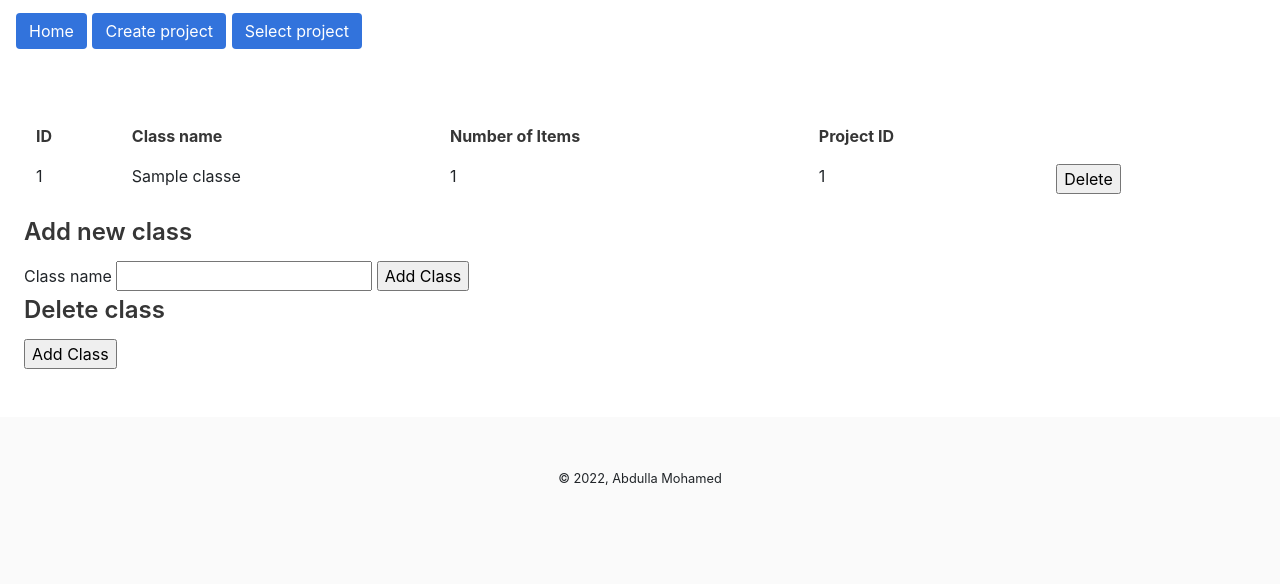
After one commit to ahmohamed1/inspectionBox, a Flask app: template website/templates/project_info.html in a window 1280 px wide. The commit adds this page. Shown: the top 584 px of the page. Run offline with Flask 2, Linux system fonts and the light colour scheme; the template is opened without the code that fills it: values that come from a table or form of the project are taken from there, others are empty; tables that the repository leaves empty hold one stand-in row (values such as "Sample post"); form fields are guessed from the names that the template uses; some libraries are stand-ins or nearby versions.

Commit message:
This commit contain new format to update classes in project, and delete them as well. session has been used to simplify the user use and elemenate the selection of project at every page. the layout of the project has been modified to expand the code readablility.

```diff
--- a/website/__init__.py
+++ b/website/__init__.py
@@ -18,14 +18,15 @@ def create_app():
 
     from .views import views
     from .collectData import collectData
+    from .views_projects import views_projects
     app.register_blueprint(views, url_prefix='/')
     app.register_blueprint(collectData, url_prefix='/')
+    app.register_blueprint(views_projects, url_prefix='/')
 
     from .database_model import Project, Classes
     create_database(app)
 
     return app
-
 
 def create_database(app):
     if not path.exists('website/' + DB_NAME):
--- a/website/database_model.py
+++ b/website/database_model.py
@@ -1,5 +1,4 @@
 from . import db
-from flask_login import UserMixin
 from sqlalchemy.sql import func  # this use to get  the data created
 
 class Project(db.Model):
@@ -12,6 +11,8 @@ class Project(db.Model):
     date = db.Column(db.DateTime(timezone=True), default=func.now())
     #user_id = db.Column(db.Integer, db.ForeignKey('user.id'))
 
+    def __repr__(self):
+        return '{}'.format(self.name)
 
 class Classes(db.Model):
     id = db.Column(db.Integer, primary_key=True)
--- a/website/templates/layout.html
+++ b/website/templates/layout.html
@@ -25,10 +25,14 @@
       <nav class="navbar" aria-label="main navigation">
         <div class="navbar-brand">
             <a class="button is-link" href="/">Home</a>
-          <a class="button is-link" href="/createproject">Create project</a>
+            <a class="button is-link" href="/createproject">Create project</a>
+            <a class="button is-link" href="/select_project">Select project</a>
+            {% if not session['project'] == Nane %}
+            <a class="button is-link" href="/project_info">Project Info</a>
             <a class="button is-link" href="/prediction">Prediction</a>
             <a class="button is-link" href="/datacollection">Data collection</a>
             <a class="button is-link" href="/train">Train</a>
+            {% endif %}
         </div>
       </nav>
     </header>
--- /dev/null
+++ b/website/templates/project_info.html
@@ -0,0 +1,46 @@
+{% extends "layout.html" %}
+{% block title %}Project Information{% endblock %}
+{% block content %}
+
+<table>
+    <thread>
+        <tr>
+            <th>ID</th>
+            <th>Class name</th>
+            <th>Number of Items</th>
+            <th>Project ID</th>
+        </tr>
+    </thread>
+    <tbody>
+        {% for cls in classes %}
+        <tr>
+            <td> {{ cls.id }} </td>
+            <td> {{ cls.className }} </td>
+            <td> {{ cls.items_number }} </td>
+            <td> {{ cls.project_id }} </td>
+
+            <td>
+                <form method="POST" action="{{ url_for('views_projects.delect_class', class_id=cls.id) }}">
+                    <input type="submit" value="Delete">
+                </form>
+            </td>
+        </tr>
+        {% endfor %}
+    </tbody>
+</table>
+
+<div>
+    <h3>Add new class</h3>
+    <form method="POST" action="/project_info">
+        {{ form.csrf_token }}
+        {{ form.class_name.label }} {{ form.class_name(size=20) }}
+        <input type="submit" value="Add Class">
+    </form>
+</div>
+<div>
+    <h3>Delete class</h3>
+    <form method="POST" action="{{ url_for('views_projects.delect_class', class_id=3) }}">
+        <input type="submit" value="Add Class">
+    </form>
+</div>
+{% endblock %}
```
Also changed, not shown: website/templates/selectProject.html (added, +14 -0 lines), website/views.py (+2 -51 lines).
